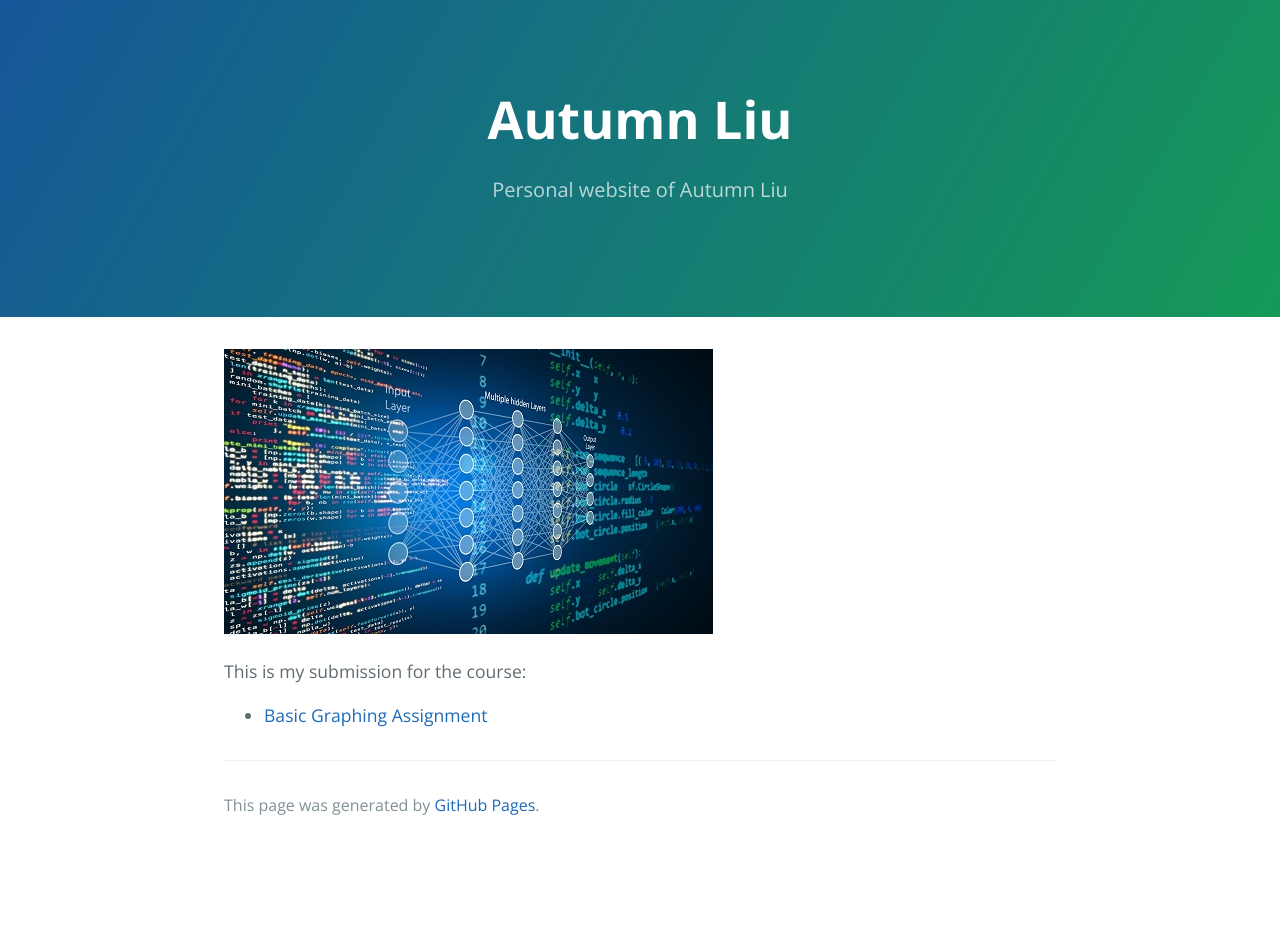
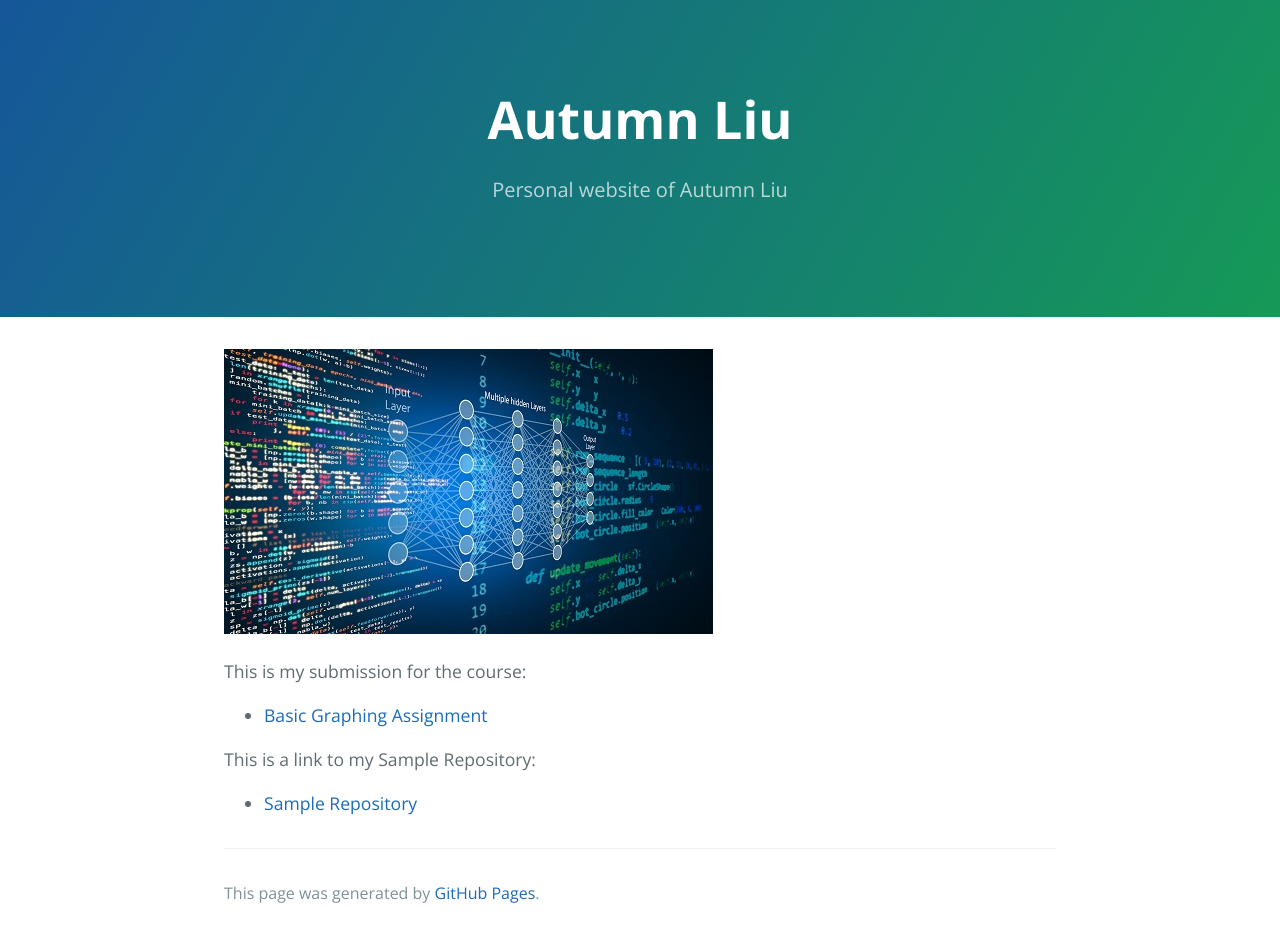
Before and after one commit to liuaki03/liuaki03.github.io, a Jekyll site: the page built from index.md, in a window 1280 px wide. Built offline with Jekyll 4.4.1, drawn with Linux system fonts in a browser that asks for light colours; our own code applies the rules of GitHub Pages for plain Markdown files; before the commit the page ends 900 px from its top, so only the background shows below that.

Commit message:
Update index.md

```diff
--- a/index.md
+++ b/index.md
@@ -7,3 +7,6 @@ description: Personal website of Autumn Liu
 
 This is my submission for the course:
 - [Basic Graphing Assignment](/GraphAssignment/index.md)
+
+This is a link to my Sample Repository:
+- [Sample Repository](https://github.com/liuaki03/sample)
```
